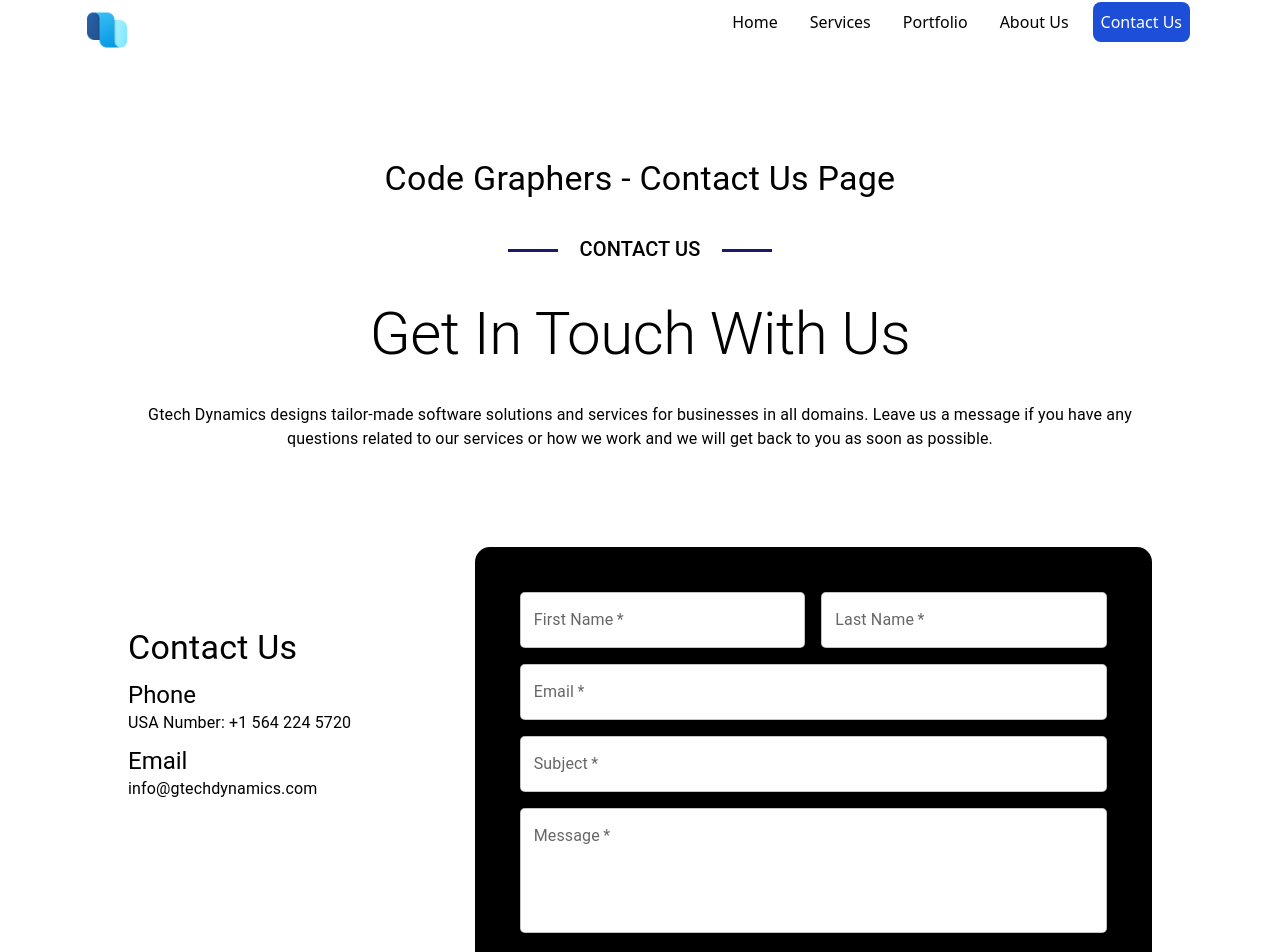
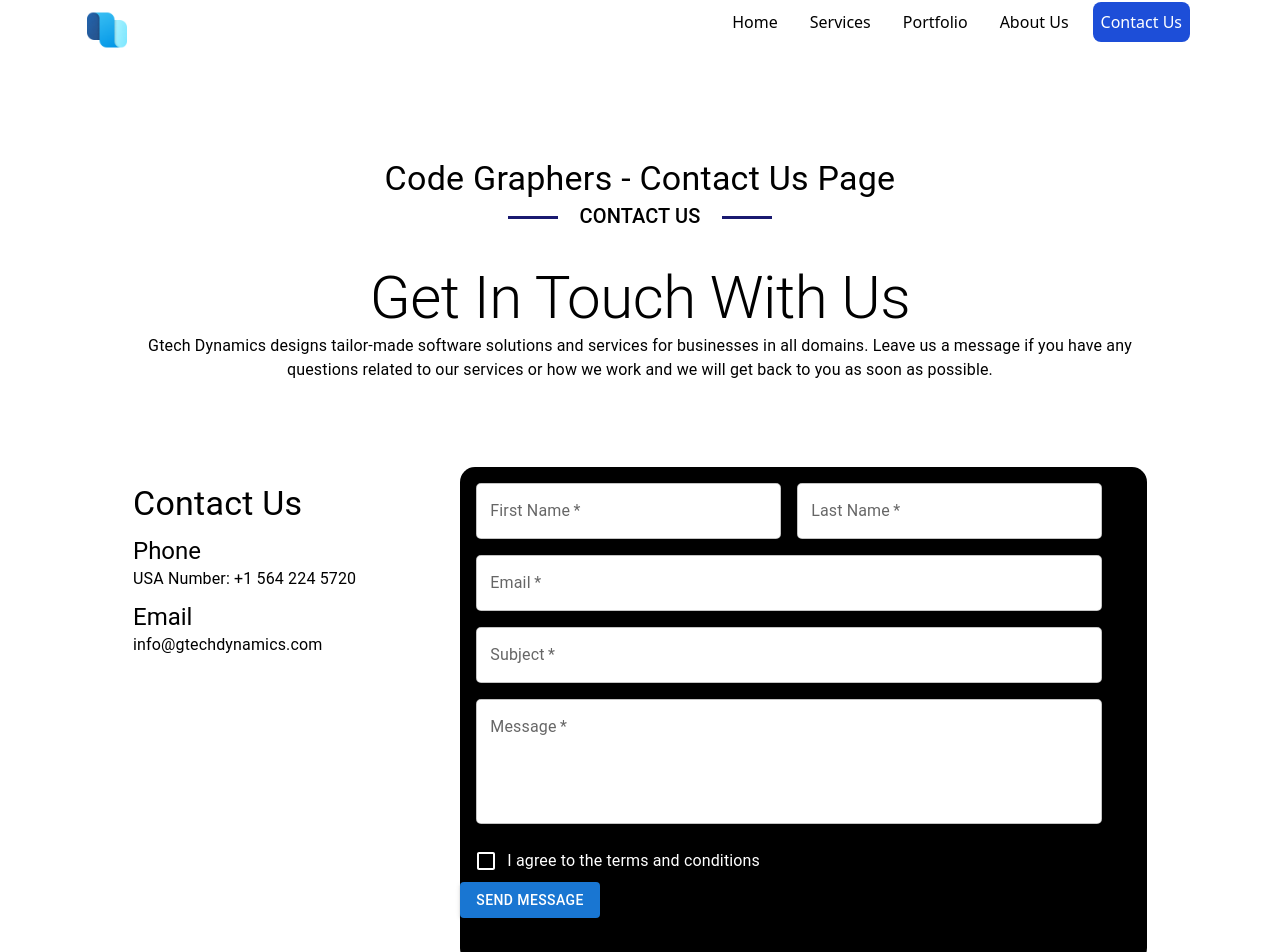
Before and after one commit to GTech-Dynamics/gtech-dynamics, a React (Create React App) app: page /contact-us in a window 1280 px wide. Shown: the top 952 px of the page. Built offline with nearby package versions, Linux system fonts and the light colour scheme.

Commit message:
Add external Styling for contact us component

```diff
--- a/src/components/contact/index.jsx
+++ b/src/components/contact/index.jsx
@@ -1,30 +1,7 @@
 import { Box, Typography, Grid, TextField, Button, Checkbox, FormControlLabel } from '@mui/material';
 import React from 'react';
-import { styled } from '@mui/styles';
+import '../../style/contact.css';
 function Contact() {
-    const StyledHeading = styled(Typography)({
-        fontFamily: 'sans-serif',
-        color: '#black',
-        textAlign: 'center',
-        fontSize: '30px',
-        position: 'relative',
-        '&:before, &:after': {
-          content: '""',
-          display: 'block',
-          width: '50px',
-          height: '3px',
-          background: '#191970',
-          position: 'absolute',
-          top: '50%',
-        },
-        '&:before': {
-          left: 380,
-        },
-        '&:after': {
-          right: 380,
-        }
-      });
-
       const [formData, setFormData] = React.useState({
         firstName: '',
         lastName: '',
@@ -35,30 +12,27 @@
       });
 
     return (
-      <>
-      <Box sx={{alignItems: 'center', display: 'flex', justifyContent: 'center', flexDirection: 'column', marginTop: '100px'}}>
-        <Box sx={{width: '80%', textAlign: 'center', color:'black', fontWeight: 'bold'}}>
+      <Box className="contact-parent">
+        <Box className="contact-child1">
             <Typography variant='h4'>Code Graphers - Contact Us Page</Typography>
-            <StyledHeading variant="h6" sx={{padding: '3px', marginTop: '30px'}}>CONTACT US</StyledHeading>
+            <Typography variant="h6" className='contact-styled-heading'>CONTACT US</Typography>
             <Typography variant='h2' sx={{marginTop: '30px'}}>Get In Touch With Us</Typography>
-            <Typography sx={{paddingTop:'3px', color: 'black', marginTop: '30px'}}>Gtech Dynamics designs tailor-made software solutions and services for businesses in all domains.
+            <Typography>Gtech Dynamics designs tailor-made software solutions and services for businesses in all domains.
                 Leave us a message if you have any questions related to our services or how we work and we will get back to you as soon as possible.</Typography>
-
-            <Grid container spacing={2} sx={{marginTop: '80px'}}>
-                <Grid item xs={12} sm={12} md={4} sx={{marginTop: '80px',  textAlign: 'left'}}>
+            <Grid container spacing={2} className='parent-grid'>
+                <Grid item xs={12} sm={12} md={4} className='child-grid1'>
                     <Typography variant="h4">Contact Us</Typography>
-                    <Box sx={{ marginTop: '10px'}}>
+                    <Box>
                         <Typography variant="h5">Phone</Typography>
                         <Typography>USA Number: +1 564 224 5720</Typography>
                     </Box>
-                    <Box sx={{ marginTop: '10px'}}>
+                    <Box>
                         <Typography variant="h5">Email</Typography>
                         <Typography>info@gtechdynamics.com</Typography>
                     </Box>
                 </Grid>
 
-                <Grid item xs={12} sm={12} md={8}>
-                    <Box sx={{borderRadius:'15px', color: 'white', padding: '45px', backgroundColor: 'black'}}>
+                <Grid item xs={12} sm={12} md={8} className='child-grid2'>
                     <form sx={{color: 'white'}}>
                         <Grid container spacing={2}>
                                 <Grid item xs={12} sm={6}>
@@ -67,7 +41,7 @@
                                         label="First Name"
                                         name="firstName"
                                         required
-                                            sx={{backgroundColor: 'white', borderRadius: '5px'}}
+                                        className='custom-textfield'
                                     />
                                 </Grid>
                                 <Grid item xs={12} sm={6}>
@@ -76,7 +50,7 @@
                                         label="Last Name"
                                         name="lastName"
                                         required
-                                            sx={{backgroundColor: 'white', borderRadius: '5px'}}
+                                        className='custom-textfield'
                                     />
                                 </Grid>
                                 <Grid item xs={12}>
@@ -86,7 +60,7 @@
                                         name="email"
                                         type="email"
                                         required
-                                            sx={{backgroundColor: 'white', borderRadius: '5px'}}
+                                        className='custom-textfield'
                                     />
                                 </Grid>
                                 <Grid item xs={12}>
@@ -95,7 +69,7 @@
                                         label="Subject"
                                         name="subject"
                                         required
-                                            sx={{backgroundColor: 'white', borderRadius: '5px'}}
+                                        className='custom-textfield'
                                     />
                                 </Grid>
                                 <Grid item xs={12}>
@@ -106,7 +80,7 @@
                                         label="Message"
                                         name="message"
                                         required
-                                            sx={{backgroundColor: 'white', borderRadius: '5px'}}
+                                        className='custom-textfield'
                                     />
                                 </Grid>
                                 <Grid item xs={12} sx={{color: 'white', textAlign: 'left'}}>
@@ -117,17 +91,15 @@
                                     />
                                 </Grid>
 
-                                    <Button type="submit" variant="contained" sx={{backgroundColor:'white', color: 'black', margin: '20px', fontWeight: 'bold'}}>
+                                <Button type="submit" variant="contained" className='form-button'>
                                     Send Message
                                 </Button>
                             </Grid>
                     </form>
-                    </Box>
                 </Grid>
             </Grid>
         </Box>
     </Box>
-      </>
     );
   }
 
--- a/src/components/home/index.jsx
+++ b/src/components/home/index.jsx
@@ -1,11 +1,13 @@
 import CarouselComponent from './carousel';
 import ServicesComponent from '../service/services';
+import PortfolioComponent from '../portfolio/PortfolioComponent';
 
 function Home() {
     return (
       <>
         <CarouselComponent/>
         <ServicesComponent/>
+        <PortfolioComponent/>
       </>
     );
   }
--- /dev/null
+++ b/src/style/contact.css
@@ -0,0 +1,67 @@
+.contact-parent {
+    align-items: center;
+    display: flex;
+    justify-content: center;
+    flex-direction: column;
+    margin-top: 100px;
+}
+.contact-child1{
+    width: 80%;
+    text-align: center;
+    color:black;
+    font-weight: bold;
+}
+.contact-styled-heading {
+    font-family: sans-serif;
+    margin-left: 100px;
+    color: black;
+    text-align: center;
+    font-size: 30px;
+    position: relative;
+}
+
+.contact-styled-heading::before,
+.contact-styled-heading::after {
+    content: '';
+    display: block;
+    width: 50px;
+    height: 3px;
+    background: #191970;
+    position: absolute;
+    top: 50%;
+}
+
+.contact-styled-heading::before {
+    left:380px;
+}
+
+.contact-styled-heading::after {
+    right: 380px;
+}
+.contact-parent .parent-grid {
+    margin-top: 80px;
+    padding:5px;
+}
+.child-grid1{
+    margin-top: 80px;
+    text-align: left;
+}
+.child-grid1 .MuiBox-root {
+    margin-top: 10px;
+}
+.child-grid2{
+    border-radius: 15px;
+    color: white;
+    padding: 45px;
+    background-color: black;
+}
+.custom-textfield {
+    background-color: white;
+    border-radius: 5px;
+}
+.form-button{
+    background-color:red;
+    color: black;
+    margin: 20px;
+    font-weight: bold;
+}
```
Lines whose indentation alone changed are shown as unchanged.
